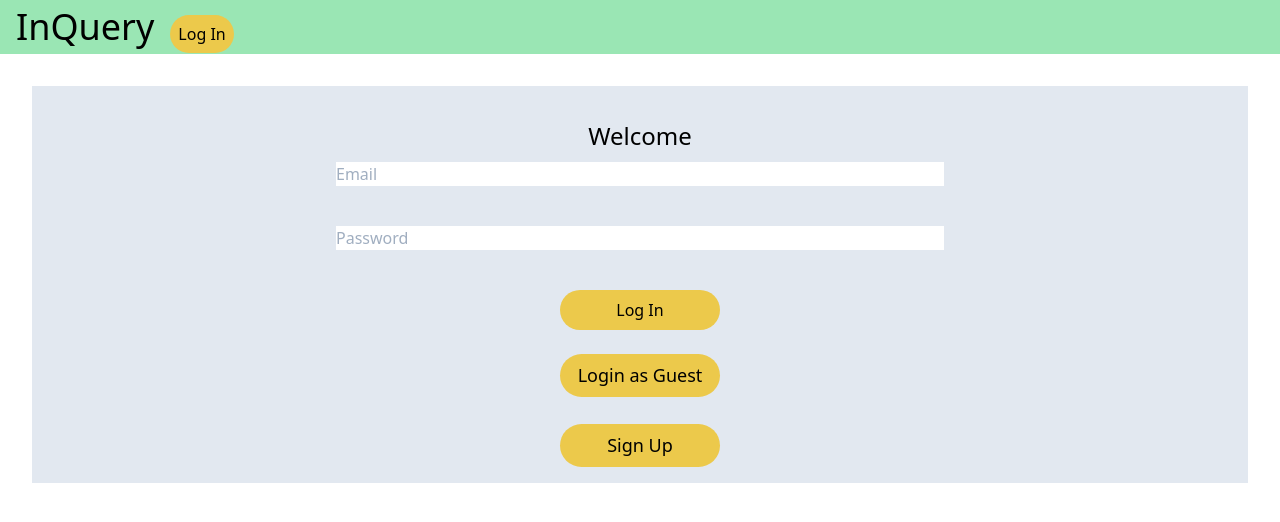
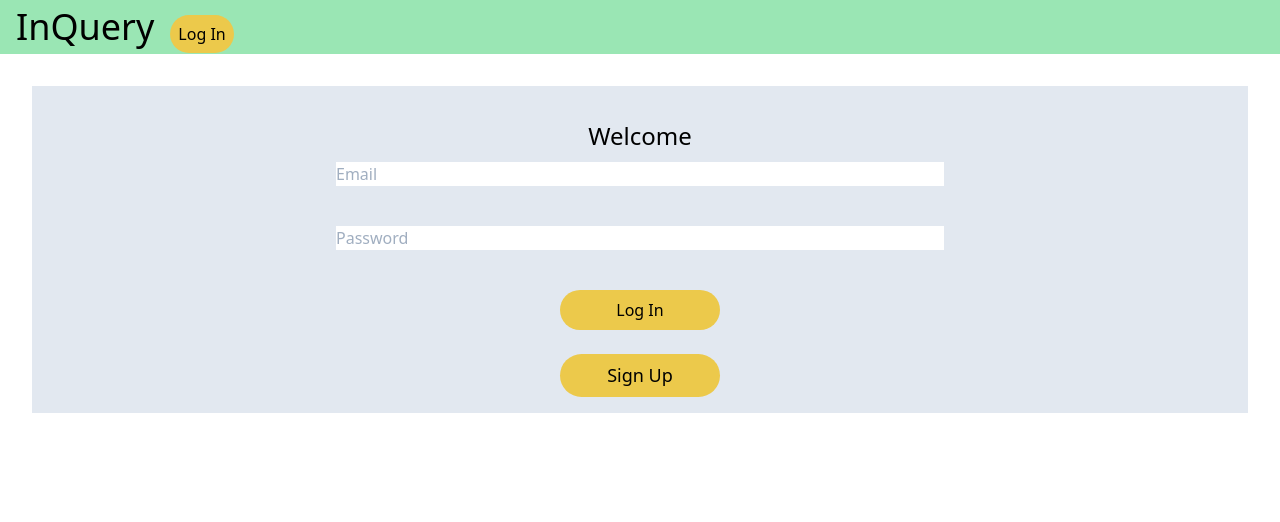
Before and after one commit to damianjuan/InQuire, a React (Create React App) app in the folder client/: page /home in a window 1280 px wide. Shown: the top 522 px of the page. Built offline with nearby package versions, Linux system fonts and the light colour scheme; no server answers.

Commit message:
removed log in as guest button until functional

```diff
--- a/client/src/pages/Main.js
+++ b/client/src/pages/Main.js
@@ -26,7 +26,7 @@ function Main() {
                 <button className="mx-auto my-2 p-2 bg-yellow-500 rounded-full w-40" type="submit">Log In</button>
             </form>
             <div className="flex flex-col mx-auto p-4 w-full text-lg">
-                <Link className="mx-auto p-2 bg-yellow-500 rounded-full w-40 text-center" to={process.env.PUBLIC_URL + '/create-survey'}>Login as Guest</Link><br />
+                {/* <Link className="mx-auto p-2 bg-yellow-500 rounded-full w-40 text-center" to={process.env.PUBLIC_URL + '/create-survey'}>Login as Guest</Link><br /> */}
                 <Link className="mx-auto p-2 bg-yellow-500 rounded-full w-40 text-center" to={process.env.PUBLIC_URL + '/signup'}>Sign Up</Link>
             </div>
         </main>
```
